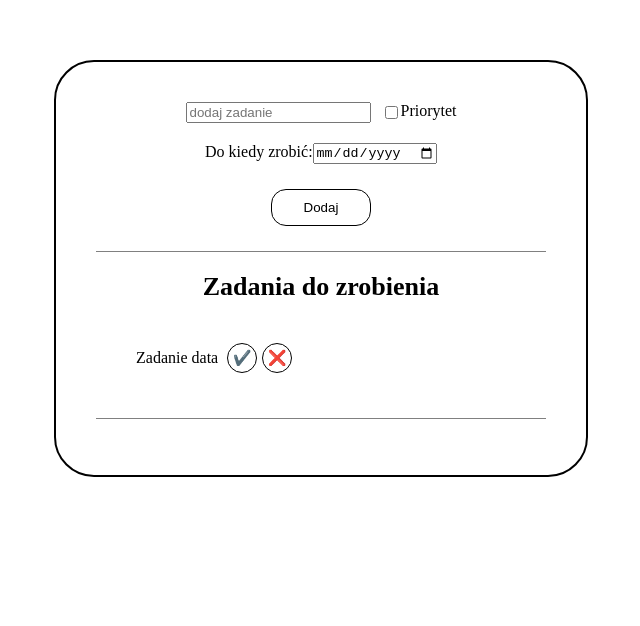
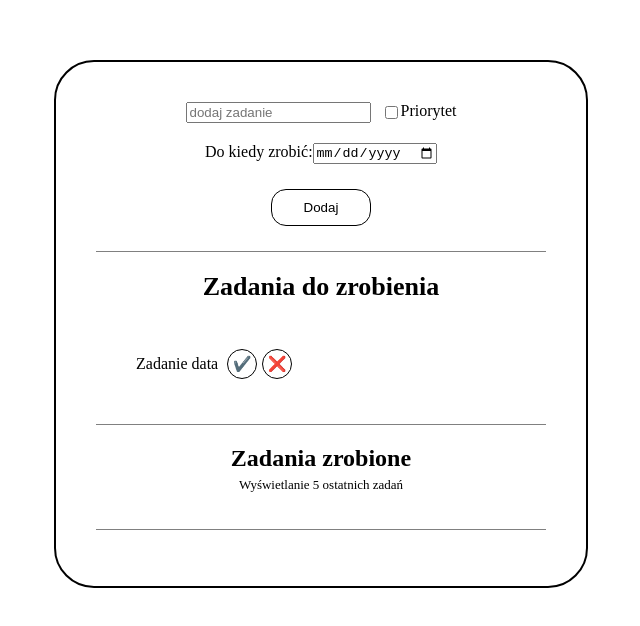
Before and after one commit to paulinaslabosz/todo-app, a React (Create React App) app: page / in a window 1280 px wide. Shown: the top 626 px of the page, without its empty margins (319-959 px from the left). Built offline with nearby package versions, Linux system fonts and the light colour scheme.

Commit message:
Added structure and basic styles for DoneTasks component

```diff
--- a/src/components/App.js
+++ b/src/components/App.js
@@ -1,7 +1,9 @@
 import React, { Component } from 'react';
 import AddTask from './AddTask';
 import './App.css';
+import DoneTasks from './DoneTasks';
 import TasksList from './TasksList';
+
 class App extends Component {
   state = {};
   render() {
@@ -10,6 +12,7 @@ class App extends Component {
         <div className='wrapper'>
           <AddTask />
           <TasksList />
+          <DoneTasks />
         </div>
       </>
     );
--- a/src/components/DoneTasks.css
+++ b/src/components/DoneTasks.css
@@ -0,0 +1,11 @@
+.done_header {
+    text-align: center;
+    margin-bottom: 0;
+}
+
+.done_description {
+    font-weight: normal;
+    font-size: 13px;
+    text-align: center;
+    margin-top: 5px
+}
--- a/src/components/DoneTasks.js
+++ b/src/components/DoneTasks.js
@@ -0,0 +1,13 @@
+import React from 'react';
+import './DoneTasks.css';
+const DoneTasks = () => {
+  return (
+    <>
+      <h2 className='done_header'>Zadania zrobione</h2>
+      <h3 className='done_description'>Wyświetlanie 5 ostatnich zadań</h3>
+      <ul></ul>
+    </>
+  );
+};
+
+export default DoneTasks;
--- a/src/components/TasksList.css
+++ b/src/components/TasksList.css
@@ -1,4 +1,4 @@
-header {
+.todo_header {
     font-size: 26px;
     font-weight: bold;
     text-align: center;
--- a/src/components/TasksList.js
+++ b/src/components/TasksList.js
@@ -4,7 +4,7 @@ import './TasksList.css';
 const TasksList = () => {
   return (
     <>
-      <header>Zadania do zrobienia</header>
+      <h2 className='todo_header'>Zadania do zrobienia</h2>
       <ul>
         <Task />
       </ul>
```
